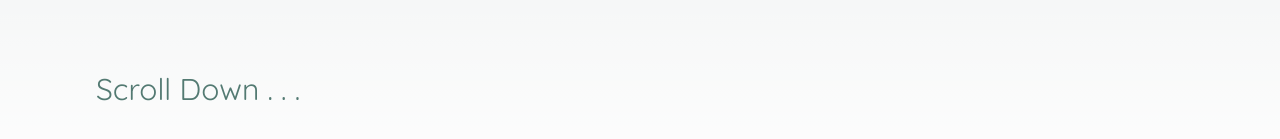
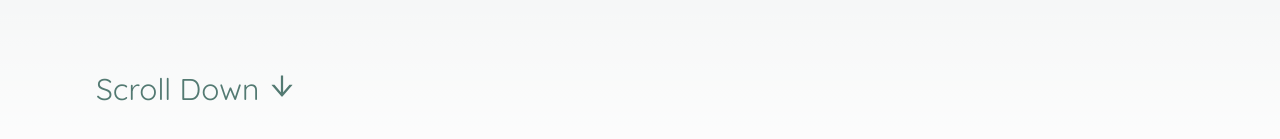
Before and after one commit to Ashishjob/HON-3397, a Next.js app in the folder website/: page /landingPage in a window 1280 px wide. Shown: the part 705-844 px from the top of the page. Built offline with nearby package versions, Linux system fonts and the light colour scheme; a web font is replaced by a local one.

Commit message:
refactor: reposition arrow icon on "scroll down"

```diff
--- a/website/app/landingPage/page.tsx
+++ b/website/app/landingPage/page.tsx
@@ -1,5 +1,6 @@
 import Image from "next/image";
 import { Amaranth, Quicksand } from "next/font/google";
+import { AiOutlineArrowDown } from "react-icons/ai";
 
 const amaranth = Amaranth({ subsets: ["latin"], weight: "700" });
 const quicksand1 = Quicksand({ subsets: ["latin"], weight: "400" });
@@ -24,9 +25,7 @@ export default function LandingPage() {
           <div className="flex flex-row items-center justify-between my-6">
             <h1 className="text-center text-9xl font-bold text-white">
               <span className="stroke-black text-stroke-3 shadow-black drop-shadow-lg">
-                                <span className={amaranth.className}>
-                                    HON 3397
-                                </span>
+                <span className={amaranth.className}>HON 3397</span>
               </span>
             </h1>
           </div>
@@ -37,11 +36,11 @@ export default function LandingPage() {
               </span>
             </h1>
           </div>
-                    <h1 className="relative b-0 mt-48 animate-pulse text-3xl text-darkgreentext">
-                        <span className={quicksand1.className}>
-                        Scroll Down . . .
-                        </span>
-                    </h1>
+
+        <div className="flex flex-row relative m-0 mt-48 animate-pulse text-3xl text-darkgreentext">
+          <span className={quicksand1.className}><h1 className="mr-2">Scroll Down</h1></span>
+          <AiOutlineArrowDown />
+        </div>
         </div>
         <div className="relative right-0 select-none">
           <Image src="/Plants.svg" width={750} height={750} alt={"Plants"} />
--- a/website/package.json
+++ b/website/package.json
@@ -13,6 +13,7 @@
     "react": "^18",
     "react-code-blocks": "^0.1.4",
     "react-dom": "^18",
+    "react-icons": "^4.11.0",
     "react-syntax-highlighter": "^15.5.0"
   },
   "devDependencies": {
```
Also changed, not shown: 1 other file (tests, documents, lock files or other folders). Lines whose indentation alone changed are shown as unchanged.
